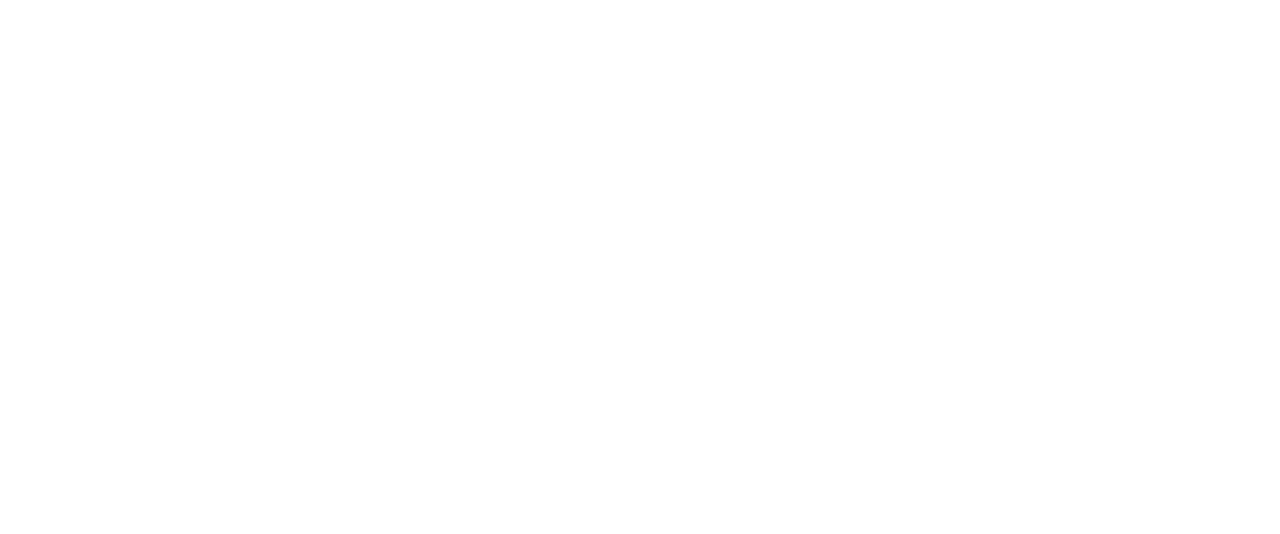
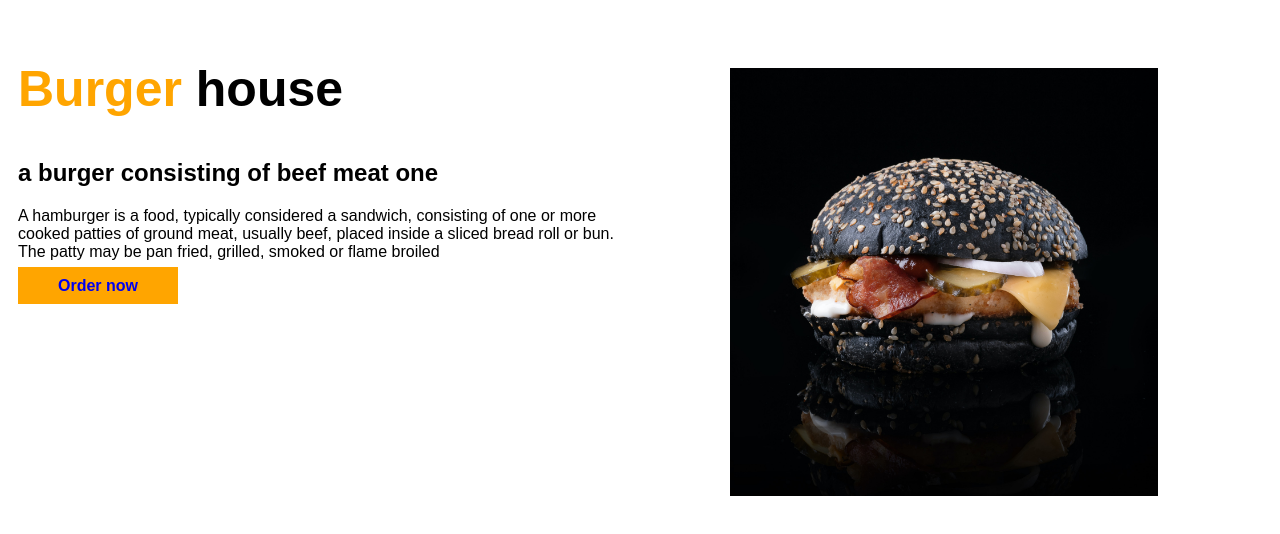
Before and after one commit to javedsohag/food-repo, a plain HTML site: page index.html in a window 1280 px wide. Drawn offline with Linux system fonts and the light colour scheme.

Commit message:
fourth commit

```diff
--- a/index.html
+++ b/index.html
@@ -9,5 +9,19 @@
 </head>
 <body>
 
+    <section>
+        <div class="half-width">
+            <h1><span class="orange-color">Burger</span> house</h1>
+        <h2> a burger consisting of beef meat one </h2>
+        <p>A hamburger is a food, typically considered a sandwich, consisting of one or more cooked patties of ground meat, usually beef, placed inside a sliced bread roll or bun. The patty may be pan fried, grilled, smoked or flame broiled</p>
+
+
+        <a class="link-buttom" target="blank" href="www.google.com">Order now</a>
+</div>
+    <div class="half-width">
+        <img class="first-img" src="first-image.jpg" alt="">
+    </div>
+</section>
+
 </body>
 </html>
--- a/style.css
+++ b/style.css
@@ -0,0 +1,27 @@
+body{
+    font-family:"poppins",sans-serif;
+}
+h1{
+    font-size: 50px;
+}
+.orange-color{
+    color: orange;
+}
+section{
+    display: flex;
+}
+.half-width{
+    width: 50%;
+    padding: 10px;
+}
+.first-img{
+    width: 70%;
+    padding-left: 80px;
+    padding-top: 50px;
+}
+.link-buttom{
+    text-decoration: none;
+    background-color: orange;
+    font-weight: 700;
+    padding: 10px 40px;
+}
```
Also changed, not shown: first-image.jpg (added), mae-mu-I7A_pHLcQK8-unsplash.jpg (added), pablo-merchan-montes-hyIE90CN6b0-unsplash.jpg (added), 1 other file.
